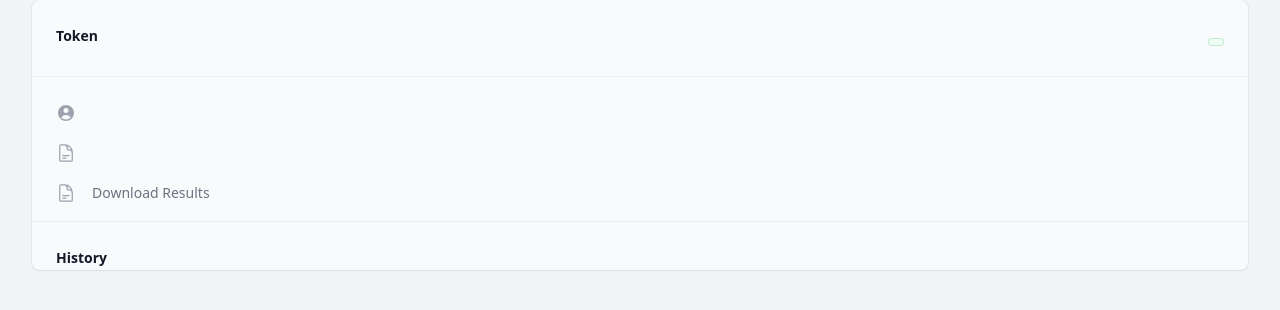
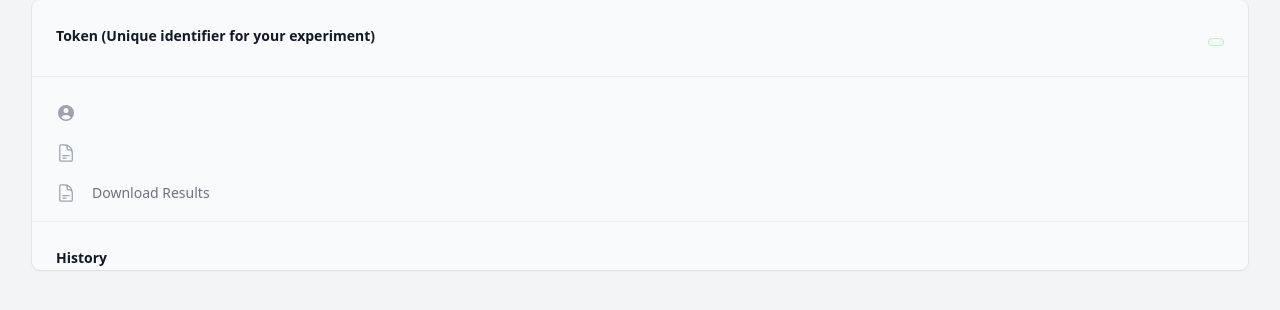
Before and after one commit to paccanarolab/s2f-web, a Python web app: template frontend/base/jinja2/base/job.html in a window 1280 px wide. Shown: the part 105-415 px from the top of the page. Run offline with Jinja, Linux system fonts and the light colour scheme; the template is opened without the code that fills it, so the values that code supplies are empty; style sheets or scripts are compiled from the project's sources.

Commit message:
Update token description for clarity in job summary

```diff
--- a/frontend/base/jinja2/base/job.html
+++ b/frontend/base/jinja2/base/job.html
@@ -18,7 +18,7 @@
     <div class="rounded-lg bg-gray-50 shadow-sm ring-1 ring-gray-900/5">
         <dl class="flex flex-wrap">
             <div class="flex-auto pl-6 pt-6">
-                <dt class="text-sm font-semibold leading-6 text-gray-900">Token</dt>
+                <dt class="text-sm font-semibold leading-6 text-gray-900">Token (Unique identifier for your experiment)</dt>
                 <dd class="mt-1 text-base font-semibold leading-6 text-indigo-500 hover:text-indigo-300">
                     <a href="{{ url('job', kwargs={'token':job.token}) }}">
                         {{ job.token }}
```
